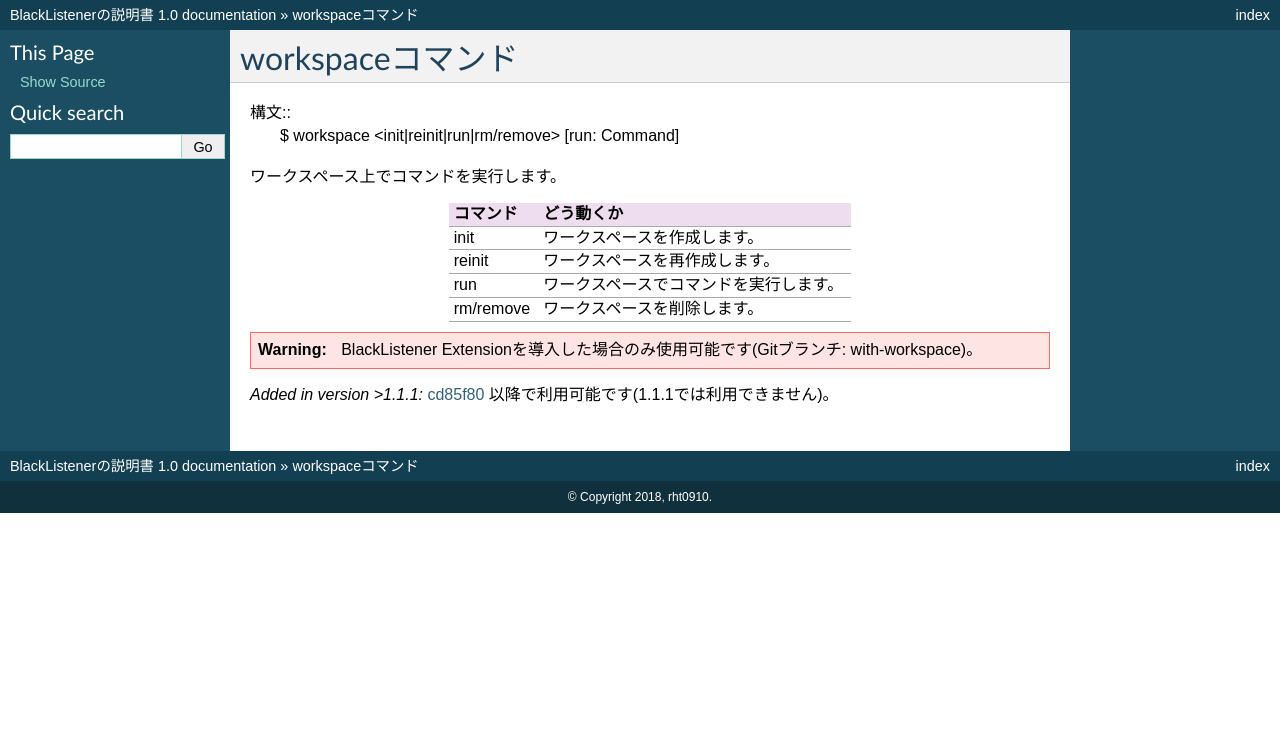
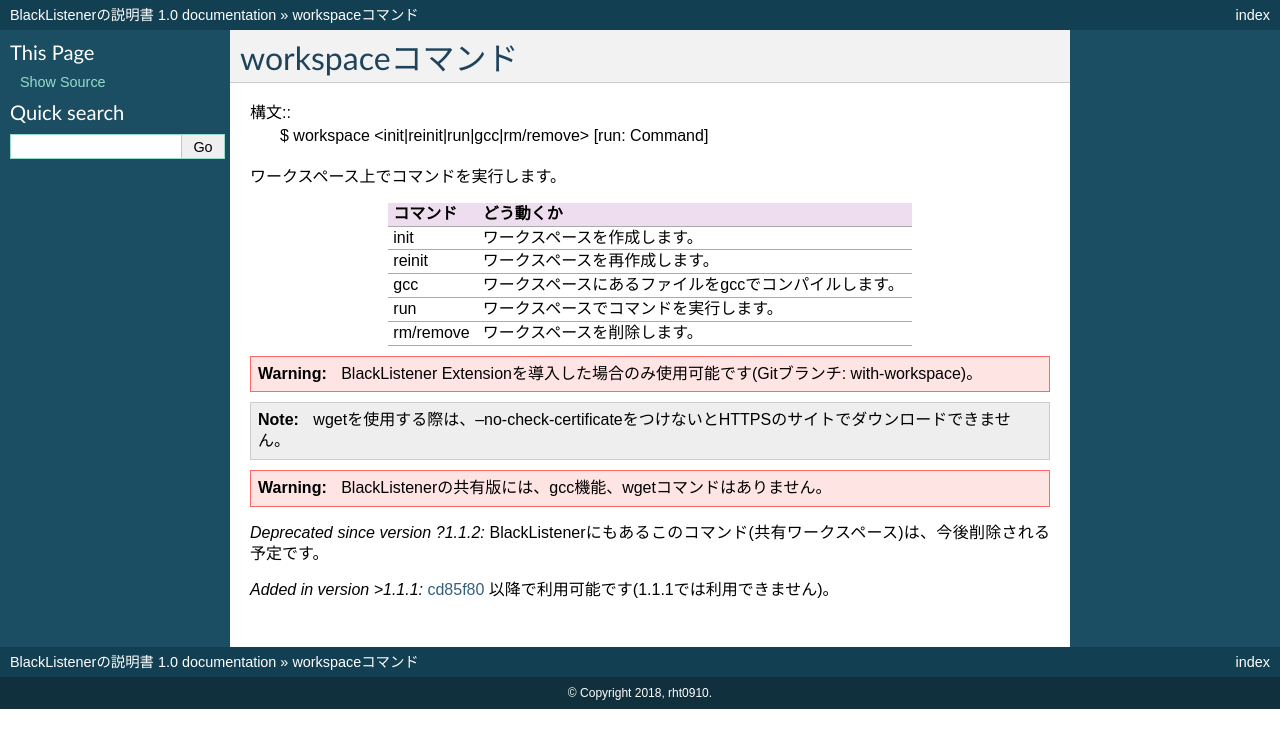
Before and after one commit to acrylic-style/ReadTheDocs, a Sphinx documentation site: the page built from docs/commands/workspace.rst, in a window 1280 px wide. Shown: the top 748 px of the page. Built offline with Sphinx 7.4.7, drawn with Linux system fonts in a browser that asks for light colours.

Commit message:
workspaceコマンドについていろいろ追加

```diff
--- a/docs/commands/workspace.rst
+++ b/docs/commands/workspace.rst
@@ -1,24 +1,35 @@
 workspaceコマンド
 ====
 構文::
-        $ workspace <init|reinit|run|rm/remove> [run: Command]
+        $ workspace <init|reinit|run|gcc|rm/remove> [run: Command]
 
 | ワークスペース上でコマンドを実行します。
 
-+-----------------------+---------------------------------------+
-| コマンド              | どう動くか                            |
-+=======================+=======================================+
-| init                  | ワークスペースを作成します。          |
-+-----------------------+---------------------------------------+
-| reinit                | ワークスペースを再作成します。        |
-+-----------------------+---------------------------------------+
-| run                   | ワークスペースでコマンドを実行します。|
-+-----------------------+---------------------------------------+
-| rm/remove             | ワークスペースを削除します。          |
-+-----------------------+---------------------------------------+
++-----------------------+-------------------------------------------------------+
+| コマンド              | どう動くか                                            |
++=======================+=======================================================+
+| init                  | ワークスペースを作成します。                          |
++-----------------------+-------------------------------------------------------+
+| reinit                | ワークスペースを再作成します。                        |
++-----------------------+-------------------------------------------------------+
+| gcc                   | ワークスペースにあるファイルをgccでコンパイルします。 |
++-----------------------+-------------------------------------------------------+
+| run                   | ワークスペースでコマンドを実行します。                |
++-----------------------+-------------------------------------------------------+
+| rm/remove             | ワークスペースを削除します。                          |
++-----------------------+-------------------------------------------------------+
 
 .. warning::
         BlackListener Extensionを導入した場合のみ使用可能です(Gitブランチ: with-workspace)。
 
+.. note::
+        wgetを使用する際は、--no-check-certificateをつけないとHTTPSのサイトでダウンロードできません。
+
+.. warning::
+        BlackListenerの共有版には、gcc機能、wgetコマンドはありません。
+
+.. deprecated:: ?1.1.2
+        BlackListenerにもあるこのコマンド(共有ワークスペース)は、今後削除される予定です。
+
 .. versionadded:: >1.1.1
         `cd85f80 <https://github.com/BlackListener/BlackListener/commit/cd85f802903df1423ded358ee02bb0ce5f5b42d1>`_ 以降で利用可能です(1.1.1では利用できません)。
```
